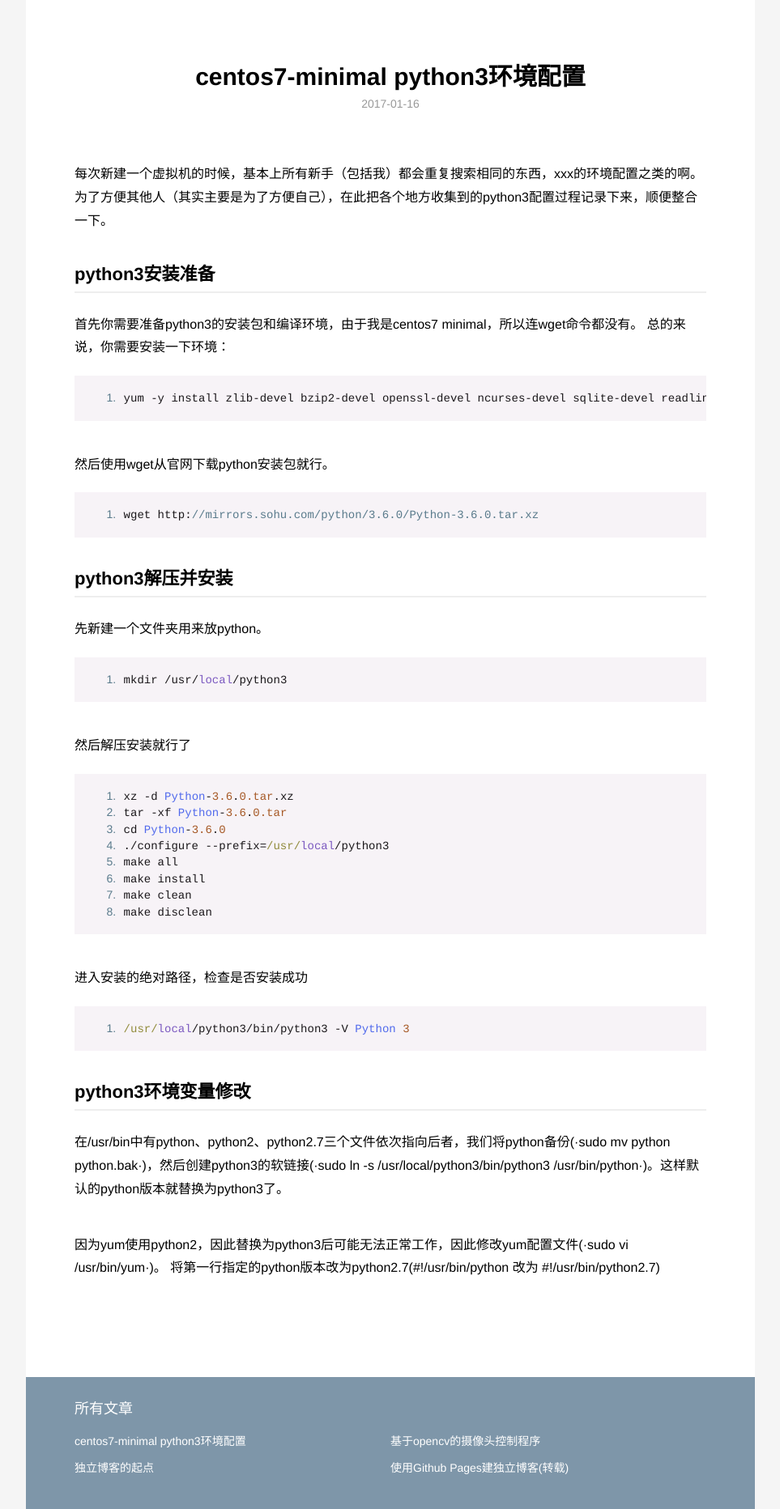
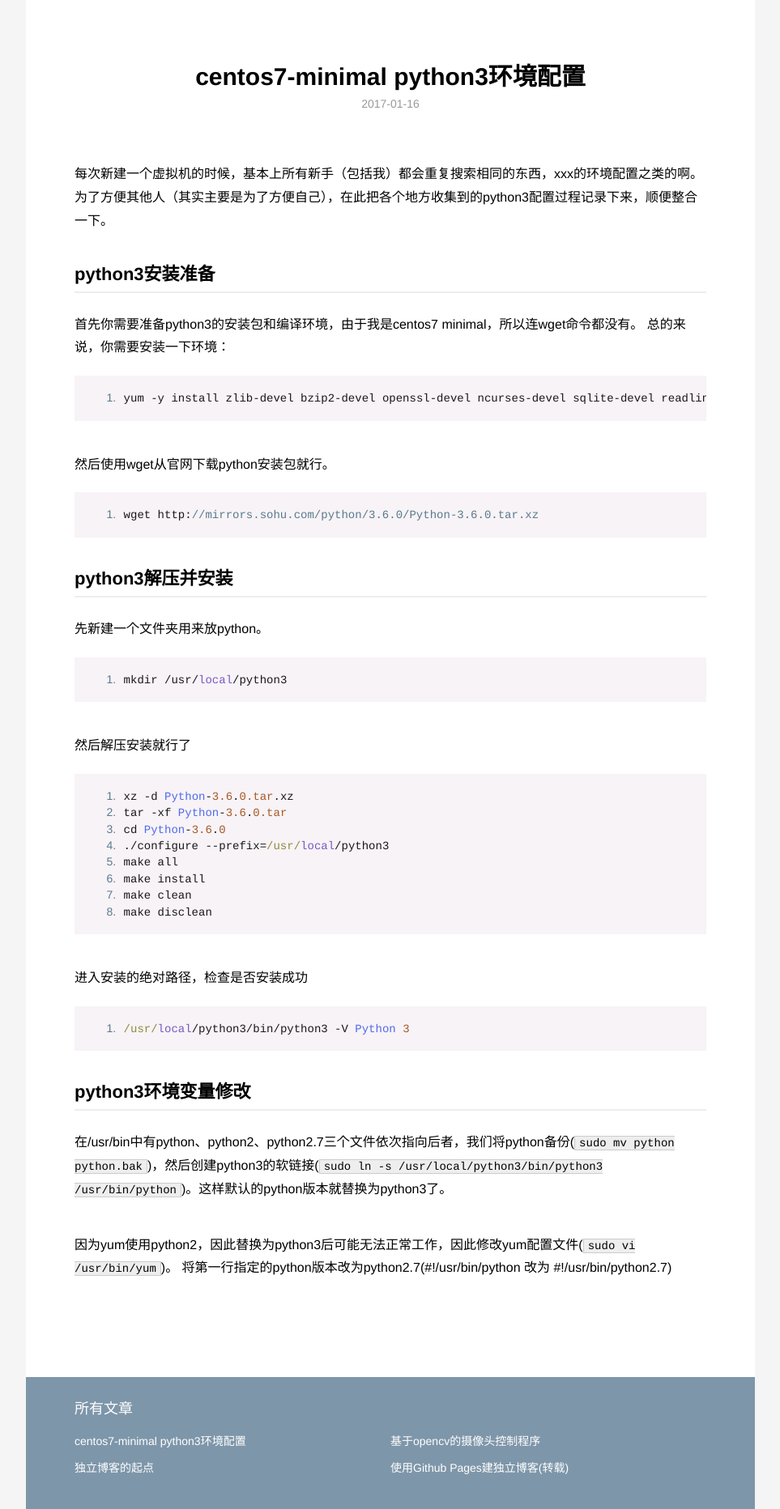
Before and after one commit to Piccus/Piccus.github.io, a Jekyll site: the page built from _posts/2017-01-16-centos7-minimal-python3.md, in a window 1280 px wide. Shown: the whole page at 81% size, without its empty margins (158-1121 px from the left). Built offline with Jekyll 4.4.1, drawn with Linux system fonts in a browser that asks for light colours; comment, search, counter and statistics services are not loaded.

Commit message:
modify essay

```diff
--- a/_posts/2017-01-16-centos7-minimal-python3.md
+++ b/_posts/2017-01-16-centos7-minimal-python3.md
@@ -39,7 +39,7 @@ category: blog
 	/usr/local/python3/bin/python3 -V Python 3
 
 ## python3环境变量修改
-在/usr/bin中有python、python2、python2.7三个文件依次指向后者，我们将python备份(·sudo mv python python.bak·)，然后创建python3的软链接(·sudo ln -s /usr/local/python3/bin/python3 /usr/bin/python·)。这样默认的python版本就替换为python3了。
+在/usr/bin中有python、python2、python2.7三个文件依次指向后者，我们将python备份(`sudo mv python python.bak`)，然后创建python3的软链接(`sudo ln -s /usr/local/python3/bin/python3 /usr/bin/python`)。这样默认的python版本就替换为python3了。
 
-因为yum使用python2，因此替换为python3后可能无法正常工作，因此修改yum配置文件(·sudo vi /usr/bin/yum·)。
+因为yum使用python2，因此替换为python3后可能无法正常工作，因此修改yum配置文件(`sudo vi /usr/bin/yum`)。
 将第一行指定的python版本改为python2.7(#!/usr/bin/python 改为 #!/usr/bin/python2.7)
```
